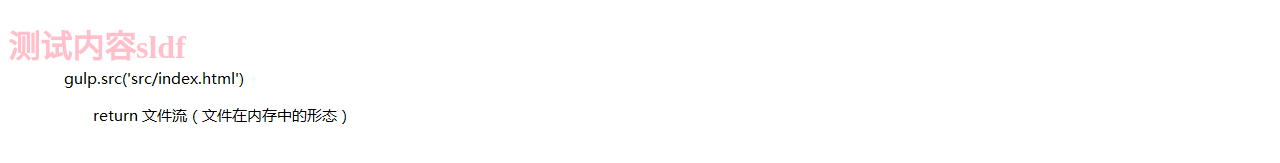
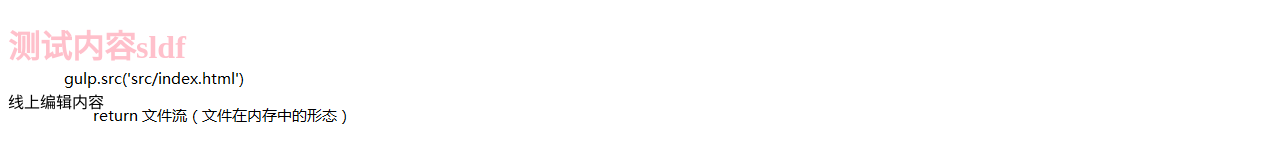
Before and after one commit to linLJQ/git-demo, a plain HTML site: page src/index.html in a window 1280 px wide. Shown: the top 163 px of the page. Drawn offline with nearby package versions, Linux system fonts and the light colour scheme; files that its build step writes are made by us from their sources.

Commit message:
我在线上更新了xx文件

```diff
--- a/src/index.html
+++ b/src/index.html
@@ -8,6 +8,7 @@
 <body>
 <!--注释内容-->
 <h1>测试内容sldf</h1>
+线上编辑内容
 <script src="scripts/all.js"></script>
 </body>
 </html>
```
